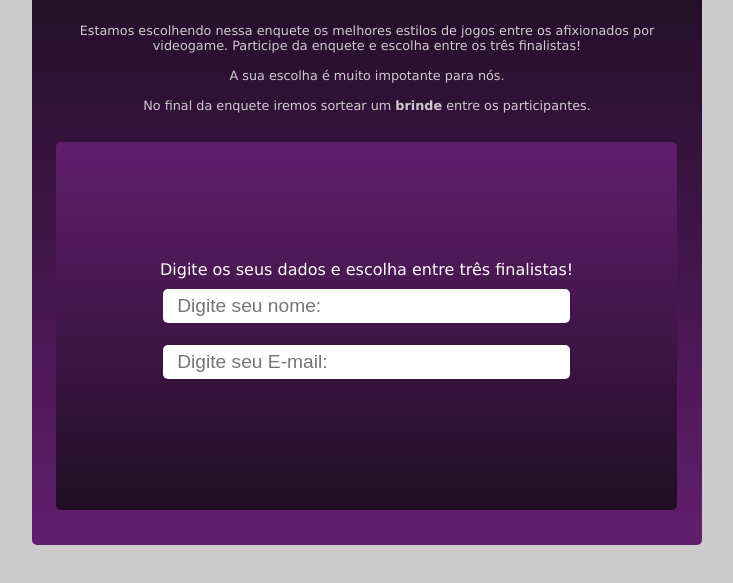
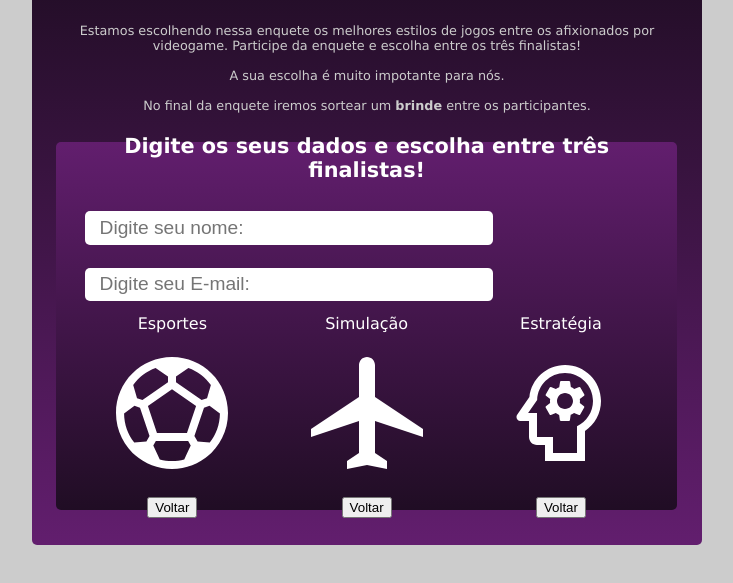
Before and after one commit to ViMaMoraes/Projeto-Mod2, a plain HTML site: page index.html in a window 1280 px wide. Shown: the part 53-636 px from the top of the page, without its empty margins (273-1006 px from the left). Drawn offline with Linux system fonts and the light colour scheme.

Commit message:
autalizar dados

```diff
--- a/index.html
+++ b/index.html
@@ -23,12 +23,33 @@
         </div>
         <div>
             <div class="form">
-                <div>
+                <div class="form-title">
                     Digite os seus dados e escolha entre três finalistas!
                 </div>
-                <div>
-                    <input type="text" placeholder="Digite seu nome: " />
-                    <input type="email" placeholder="Digite seu E-mail: " />
+                <input type="text" placeholder="Digite seu nome: " />
+                <input type="email" placeholder="Digite seu E-mail: " />
+                <div class="flex-container">
+                    <div>
+                        <div>
+                            Esportes
+                        </div>
+                        <object data="sports_soccer_white.svg" type="image/svg+xml"></object>
+                        <button>Voltar</button>
+                    </div>
+                    <div>
+                        <div>
+                            Simulação
+                        </div>
+                        <object data="local_airport_white.svg" type="image/svg+xml"></object>
+                        <button>Voltar</button>
+                    </div>
+                    <div>
+                        <div>
+                            Estratégia
+                        </div>
+                        <object data="psychology_white.svg" type="image/svg+xml"></object>
+                        <button>Voltar</button>
+                    </div>
                 </div>
             </div>
         </div>
--- a/style.css
+++ b/style.css
@@ -30,6 +30,11 @@ input:focus {
     overflow: hidden;
     display: flex;
     flex-direction: column;
+}
+
+.flex-container {
+    display: flex;
+    justify-content: space-around;
 }
 
 .header {
@@ -66,3 +71,10 @@ input:focus {
     margin-left: 1.5rem;
     border-radius: 5px;
 }
+
+.form-title {
+    font-size: 1.3rem;
+    font-weight: 600;
+    margin-bottom: 1.2rem;
+    text-align: center;
+}
```
